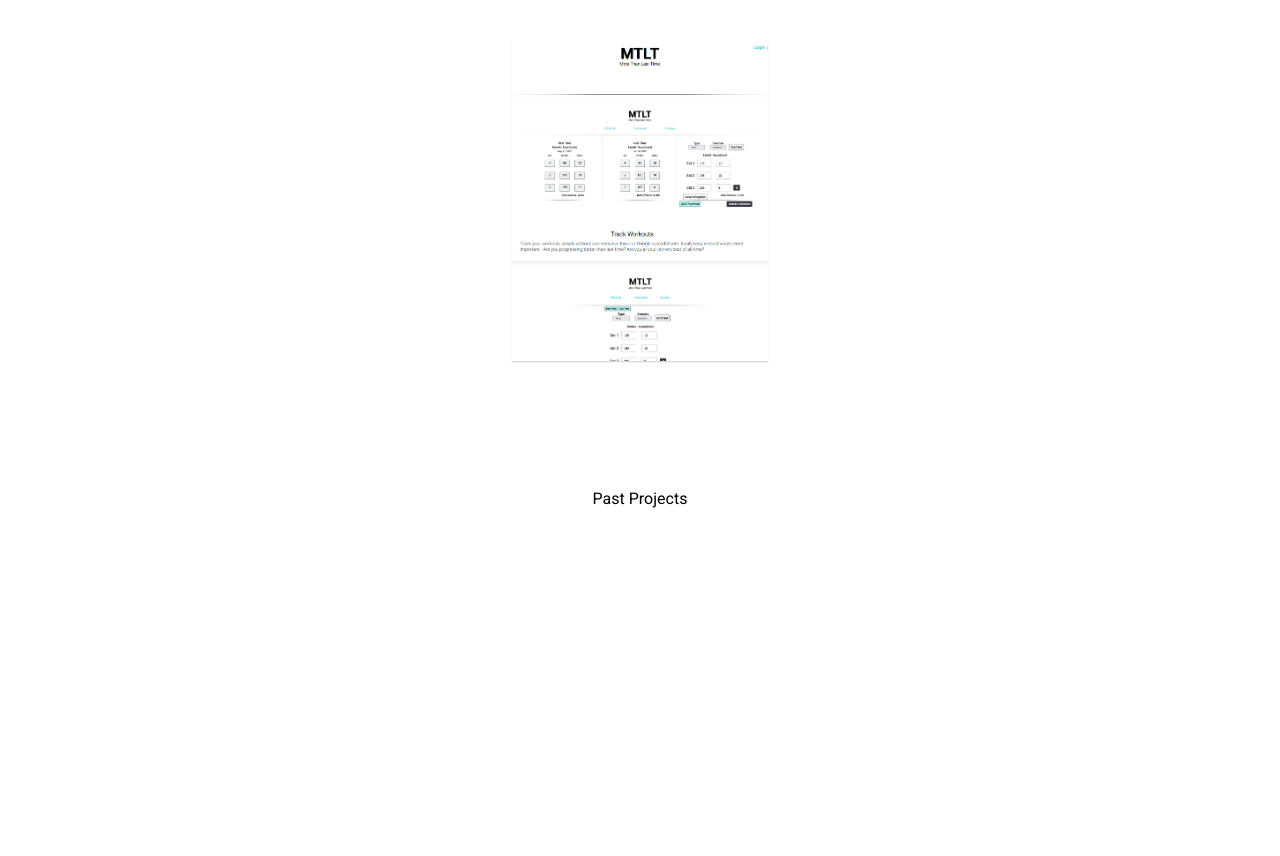
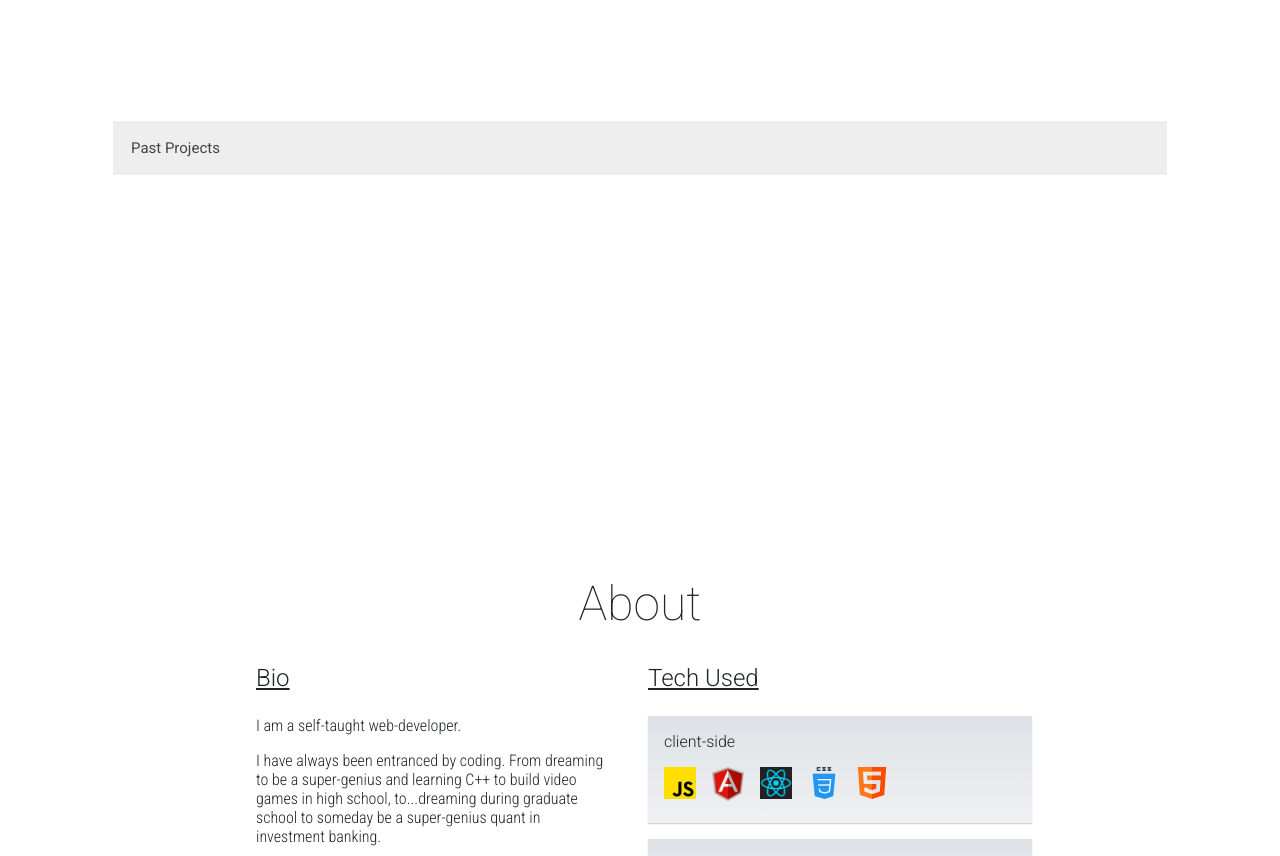
Before and after one commit to drbenn/dbendevV5-react, a React (Vite) app: page / in a window 1280 px wide. Shown: the part 1280-2136 px from the top of the page. Built offline with nearby package versions, Linux system fonts and the light colour scheme.

Commit message:
past projects archive container animation

```diff
--- a/src/components/portfolio-archive/portfolio-archive.scss
+++ b/src/components/portfolio-archive/portfolio-archive.scss
@@ -10,16 +10,53 @@
   margin-top: 5rem;
 }
 
+.archive-title {
+
+  background-color: #eee;
+  color: #444;
+  cursor: pointer;
+  padding: 18px;
+  width: 100%;
+  border: none;
+  text-align: left;
+  outline: none;
+  font-size: 15px;
+}
+
 .archive-title:hover {
   color:#00458b;
   transition: 200ms;
   text-decoration: underline;
+  transition: width 0.3s ease-in-out;
 }
 
 
-.archive-content-container {
+// .archive-content-container {
+//   background-color: red;
+//   height: 10rem;
+//   width:20rem;
+//   transition: width 0.3s ease-in-out;
+// }
+
+.archive-display {
   background-color: red;
-  height: 10rem;
+  height: 20rem;
   width:20rem;
-  transition: 800ms;
+  transition: height 0.3s ease-in-out;
 }
+
+.archive-hidden {
+  background-color: rgb(0, 21, 255);
+  height: 0px;
+  width:30rem;
+  transition: height 0.3s ease-in-out;
+  overflow: hidden;
+}
+
+// .content {
+//   padding: 0 18px;
+//   display: none;
+//   overflow: hidden;
+//   background-color: #f1f1f1;
+
+// }
--- a/src/components/portfolio-archive/portfolio-archive.tsx
+++ b/src/components/portfolio-archive/portfolio-archive.tsx
@@ -14,11 +14,12 @@ const PortfolioArchive = () => {
 return (
   <div className='archive-container' id='archive'>
     <span className="archive-title" onClick={updateArchiveView}>Past Projects</span>
-  {viewArchive &&
-    <div className='archive-content-container'>Archive CONTENT</div>
+    <div className={viewArchive ? 'archive-display' : 'archive-hidden'}>Archive CONTENT</div>
+  {/* {viewArchive &&
 
 
-  }
+
+  } */}
 
 
   </div>
```
